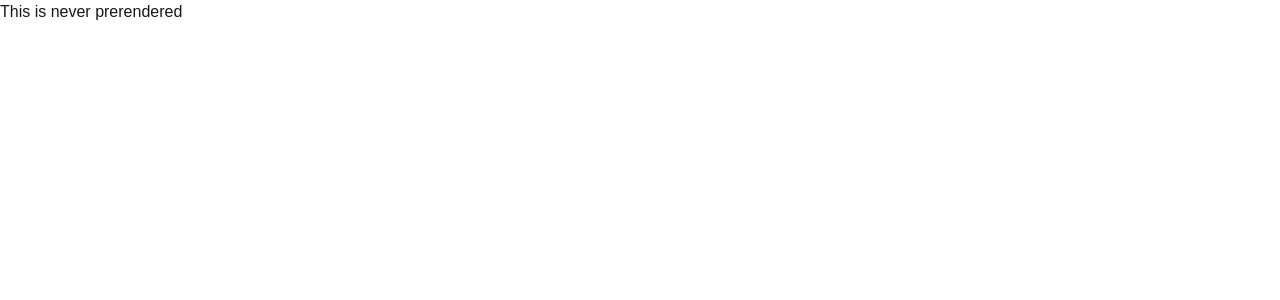
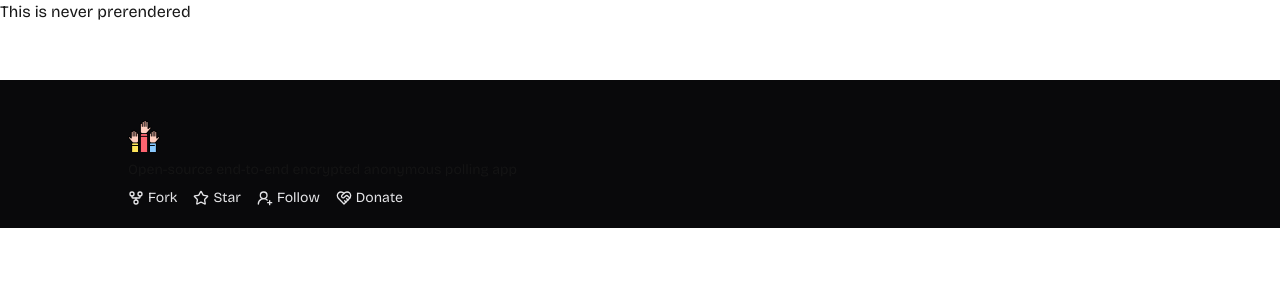
Before and after one commit to git0802/vote_x, a Next.js app: page / in a window 1280 px wide. Shown: the top 300 px of the page. Built offline with nearby package versions, Linux system fonts and the light colour scheme.

Commit message:
feat: add Footer and Logo components; integrate TopLoader and Toaster in layout

```diff
--- a/app/layout.tsx
+++ b/app/layout.tsx
@@ -1,16 +1,17 @@
 import type { Metadata } from "next";
-import { Geist, Geist_Mono } from "next/font/google";
+import { Bricolage_Grotesque } from "next/font/google";
+import Preloader from "@/components/ui/preloader";
+import { Toaster } from "sonner";
+
 import "./globals.css";
-import Preloader from "@/components/ui/preloader";
+import Footer from "@/components/ui/footer";
+import NextTopLoader from "nextjs-toploader";
 
-const geistSans = Geist({
-  variable: "--font-geist-sans",
+const font = Bricolage_Grotesque({
   subsets: ["latin"],
-});
-
-const geistMono = Geist_Mono({
-  variable: "--font-geist-mono",
-  subsets: ["latin"],
+  display: "swap",
+  variable: "--font-bricolage-grotesque",
+  weight: ["200", "300", "400", "500", "600", "700", "800"],
 });
 
 export const metadata: Metadata = {
@@ -25,10 +26,11 @@ export default function RootLayout({
 }>) {
   return (
     <html lang="en" suppressHydrationWarning>
-      <body
-        className={`${geistSans.variable} ${geistMono.variable} antialiased`}
-      >
+      <body className={font.className}>
+        <NextTopLoader color="#fff" showSpinner={false} />
         {children}
+        <Footer />
+        <Toaster position="top-center" duration={2000} />
         <Preloader />
       </body>
     </html>
--- a/app/page.tsx
+++ b/app/page.tsx
@@ -1,5 +1,7 @@
 "use client";
 
+import Logo from "@/components/ui/logo";
+import TopLoader from "@/components/ui/toploader";
 import { useEffect, useState } from "react";
 
 export default function Home() {
@@ -9,5 +11,10 @@ export default function Home() {
     setIsClient(true);
   }, []);
 
-  return <h1>{isClient ? "This is never prerendered" : "Prerendered"}</h1>;
+  return (
+    <>
+      <TopLoader />
+      <h1>{isClient ? "This is never prerendered" : "Prerendered"}</h1>
+    </>
+  );
 }
--- /dev/null
+++ b/components/ui/footer.tsx
@@ -0,0 +1,46 @@
+import Link from "next/link";
+import Logo from "./logo";
+import { GitFork, HeartHandshake, Star, UserRoundPlus } from "lucide-react";
+
+export default function Footer() {
+  return (
+    <footer className="footer sm:footer-horizontal bg-neutral text-neutral-content p-10 px-6 pb-5 mt-14 z-50 relative md:px-20 lg:px-32">
+      <div className="grid gap-2">
+        <Logo />
+        <p className="text-sm text-foreground/80">
+          Open-source end-to-end encrypted anonymous polling app
+        </p>
+        <div className="flex items-center gap-4">
+          <Link
+            href="https://github.com/git0802/vote_x"
+            className="link link-hover flex items-center gap-1"
+          >
+            <GitFork className="w-4 h-4" />
+            Fork
+          </Link>
+          <Link
+            href="https://github.com/git0802/vote_x"
+            className="link link-hover flex items-center gap-1"
+          >
+            <Star className="w-4 h-4" />
+            Star
+          </Link>
+          <Link
+            href="https://github.com/git0802/"
+            className="link link-hover flex items-center gap-1"
+          >
+            <UserRoundPlus className="w-4 h-4" />
+            Follow
+          </Link>
+          <Link
+            href="https://github.com/sponsors/git0802"
+            className="link link-hover flex items-center gap-1"
+          >
+            <HeartHandshake className="w-4 h-4" />
+            Donate
+          </Link>
+        </div>
+      </div>
+    </footer>
+  );
+}
--- /dev/null
+++ b/components/ui/logo.tsx
@@ -0,0 +1,16 @@
+import Image from "next/image";
+import Link from "next/link";
+
+export default function Logo() {
+  return (
+    <Link href="/">
+      <Image
+        src="/logo.png"
+        alt="Logo"
+        width={100}
+        height={100}
+        className="h-8 w-8"
+      />
+    </Link>
+  );
+}
--- /dev/null
+++ b/components/ui/toploader.tsx
@@ -0,0 +1,5 @@
+import { PagesTopLoader } from "nextjs-toploader/pages";
+
+export default function TopLoader() {
+  return <PagesTopLoader color="#fff" showSpinner={false} />;
+}
--- a/package.json
+++ b/package.json
@@ -15,9 +15,11 @@
     "daisyui": "^5.0.17",
     "lucide-react": "^0.487.0",
     "next": "15.2.5",
+    "nextjs-toploader": "^3.8.16",
     "prisma": "^6.6.0",
     "react": "^19.0.0",
-    "react-dom": "^19.0.0"
+    "react-dom": "^19.0.0",
+    "sonner": "^2.0.3"
   },
   "devDependencies": {
     "@tailwindcss/postcss": "^4.1.3",
```
Also changed, not shown: 1 other file (tests, documents, lock files or other folders).
